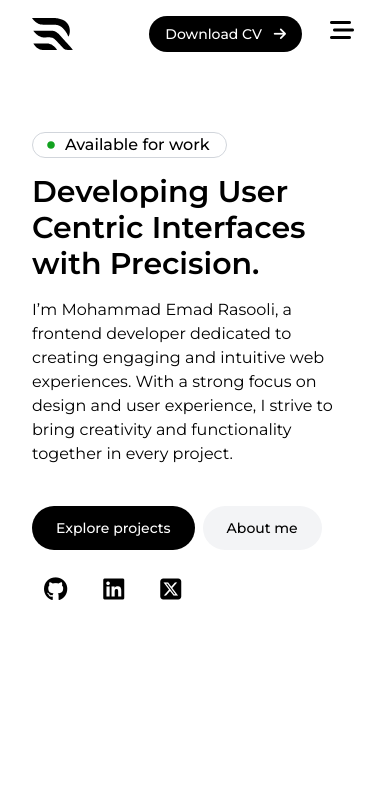
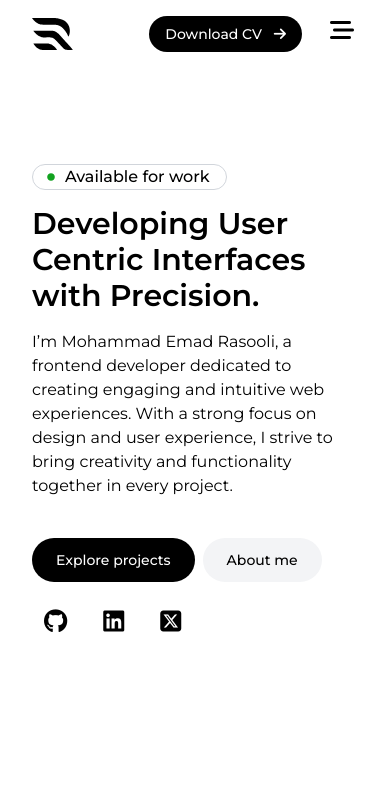
Before and after one commit to emadrasooli/Emad-Portfolio, a website: page public/index.html in a window 390 px wide. Shown: the top 811 px of the page. Drawn offline with nearby package versions, Linux system fonts and the light colour scheme; files that its build step writes are made by us from their sources.

Commit message:
3th-refactoring-hero-section

```diff
--- a/public/index.html
+++ b/public/index.html
@@ -134,7 +134,7 @@
     </header>
 
     <!-- Hero Section  -->
-    <div class="px-8 py-16 mx-auto lg:py-24 max-w-screen-2xl sm:px-12 lg:px-16 2xl:py-36">
+    <div class="px-8 py-24 mx-auto max-w-screen-2xl sm:px-12 lg:px-16 2xl:py-36">
         <div class="flex flex-col md:text-start">
             <div data-aos="fade-up" data-aos-duration="1000"
                 class="flex items-center px-2 border border-gray-300 rounded-full pe-4 w-fit">
```
